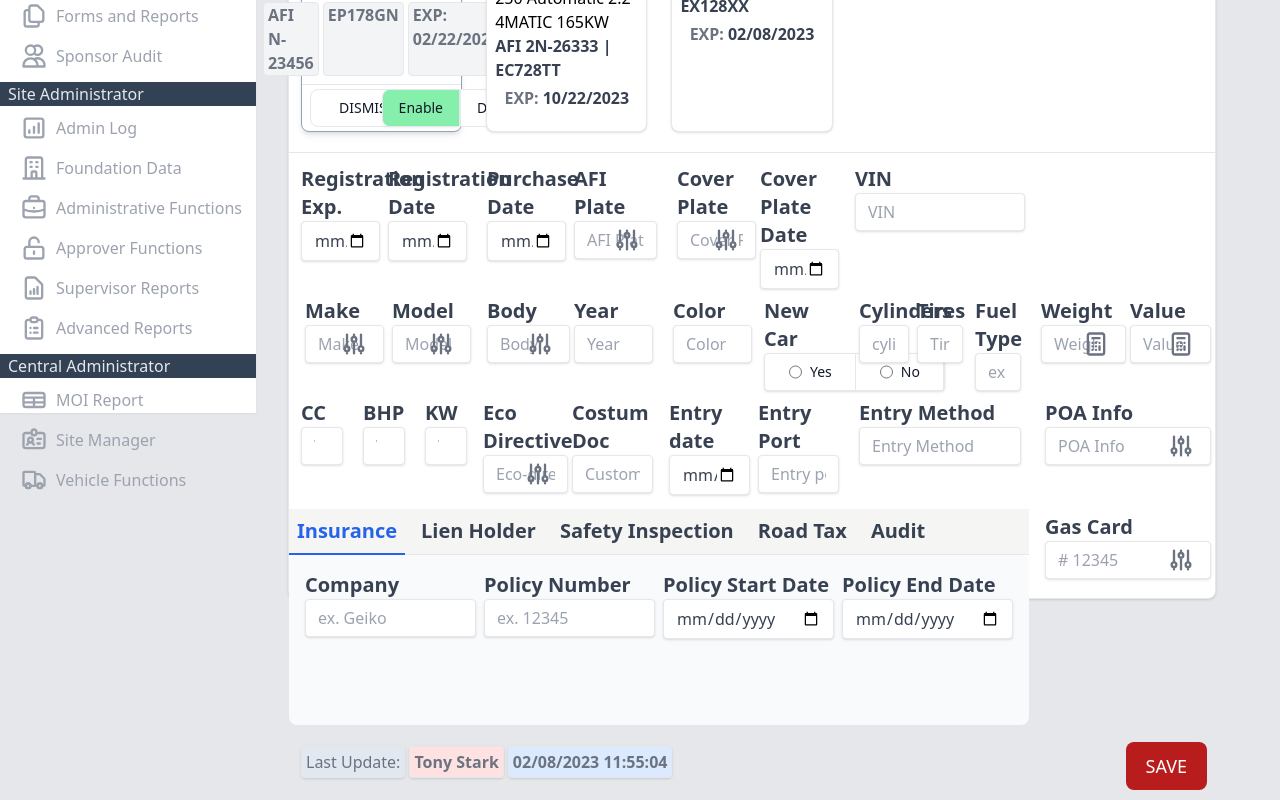
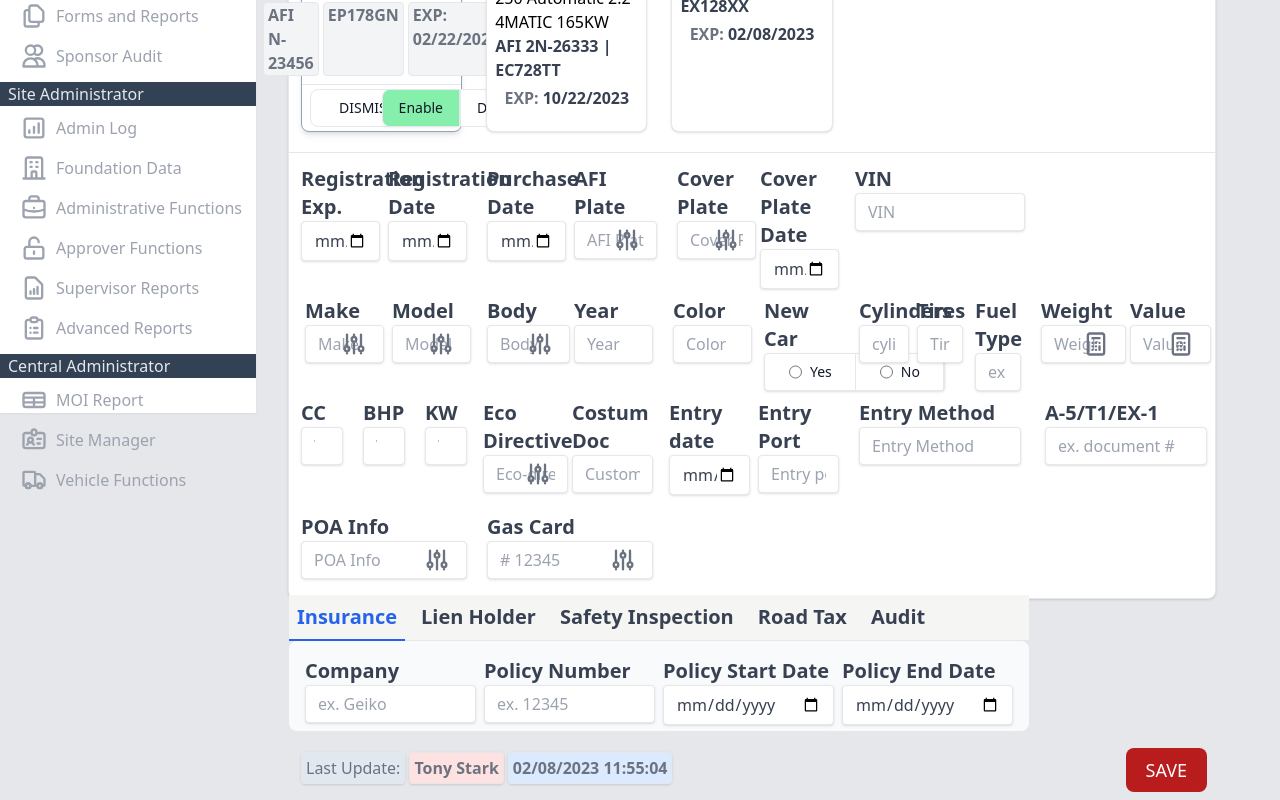
Before and after one commit to ccavalleri/cmvro, a Next.js app: page /Operator/VehiclesEdit in a window 1280 px wide. Shown: the part 453-1253 px from the top of the page. Built offline with nearby package versions, Linux system fonts and the light colour scheme; what tw-elements would draw is missing.

Commit message:
other layout change to edit vehicle page

```diff
--- a/pages/Operator/VehiclesEdit.js
+++ b/pages/Operator/VehiclesEdit.js
@@ -560,6 +560,19 @@ export default function VehiclesEdit() {
                 />
               </div>
               <div className="mr-1 ml-2">
+                <Inputfield
+                  key="a5t1ex1"
+                  name="a5t1ex1"
+                  placeholder="ex. document #"
+                  errorMessage=""
+                  maxlength="50"
+                  label="A-5/T1/EX-1"
+                  type="text"
+                  required="true"
+                  value=""
+                />
+              </div>
+              <div className="mr-1 ml-2">
                 <InputfieldIcon
                   key="poaInfo"
                   name="poaInfo"
@@ -568,6 +581,21 @@ export default function VehiclesEdit() {
                   maxlength="50"
                   label="POA Info"
                   type="text"
+                  required="true"
+                  value=""
+                  icon={
+                    <AdjustmentsIcon className="cursor-pointer h-7 w-7 text-gray-500" />
+                  }
+                />
+              </div>
+              <div className="ml-2 mr-1">
+                <InputfieldIcon
+                  key="gasCard"
+                  name="gasCard"
+                  placeholder="# 12345"
+                  errorMessage=""
+                  maxlength="50"
+                  label="Gas Card"
                   required="true"
                   value=""
                   icon={
@@ -625,7 +653,7 @@ export default function VehiclesEdit() {
                   </div>
                   <div id="myTabContent">
                     <div
-                      className="h-[170px] p-3 rounded-lg bg-gray-50 dark:bg-gray-800"
+                      className="h-[90px] p-3 rounded-lg bg-gray-50 dark:bg-gray-800"
                       id="profile"
                       role="tabpanel"
                       aria-labelledby="profile-tab"
@@ -706,21 +734,6 @@ export default function VehiclesEdit() {
                   </div>
                 </div>
               </div>
-              <div className="ml-2 mr-1">
-                <InputfieldIcon
-                  key="gasCard"
-                  name="gasCard"
-                  placeholder="# 12345"
-                  errorMessage=""
-                  maxlength="50"
-                  label="Gas Card"
-                  required="true"
-                  value=""
-                  icon={
-                    <AdjustmentsIcon className="cursor-pointer h-7 w-7 text-gray-500" />
-                  }
-                />
-              </div>
             </div>
             <hr className="h-px my-2 bg-gray-200 border-0 dark:bg-gray-700" />
             <div className="grid grid-cols-2">
@@ -738,7 +751,7 @@ export default function VehiclesEdit() {
               <div className="flex justify-end">
                 <button
                   type="button"
-                  className="font-bold focus:outline-none text-white bg-red-700 hover:bg-red-800 focus:ring-4 focus:ring-red-300 font-medium rounded-lg text-lg px-5 py-2.5 mr-2 mb-2 dark:bg-red-600 dark:hover:bg-red-700 dark:focus:ring-red-900"
+                  className="font-bold focus:outline-none text-white bg-red-700 hover:bg-red-800 focus:ring-4 focus:ring-red-300 font-medium rounded-lg text-lg px-5 py-2 mr-2 mb-2 dark:bg-red-600 dark:hover:bg-red-700 dark:focus:ring-red-900"
                 >
                   SAVE
                 </button>
```
